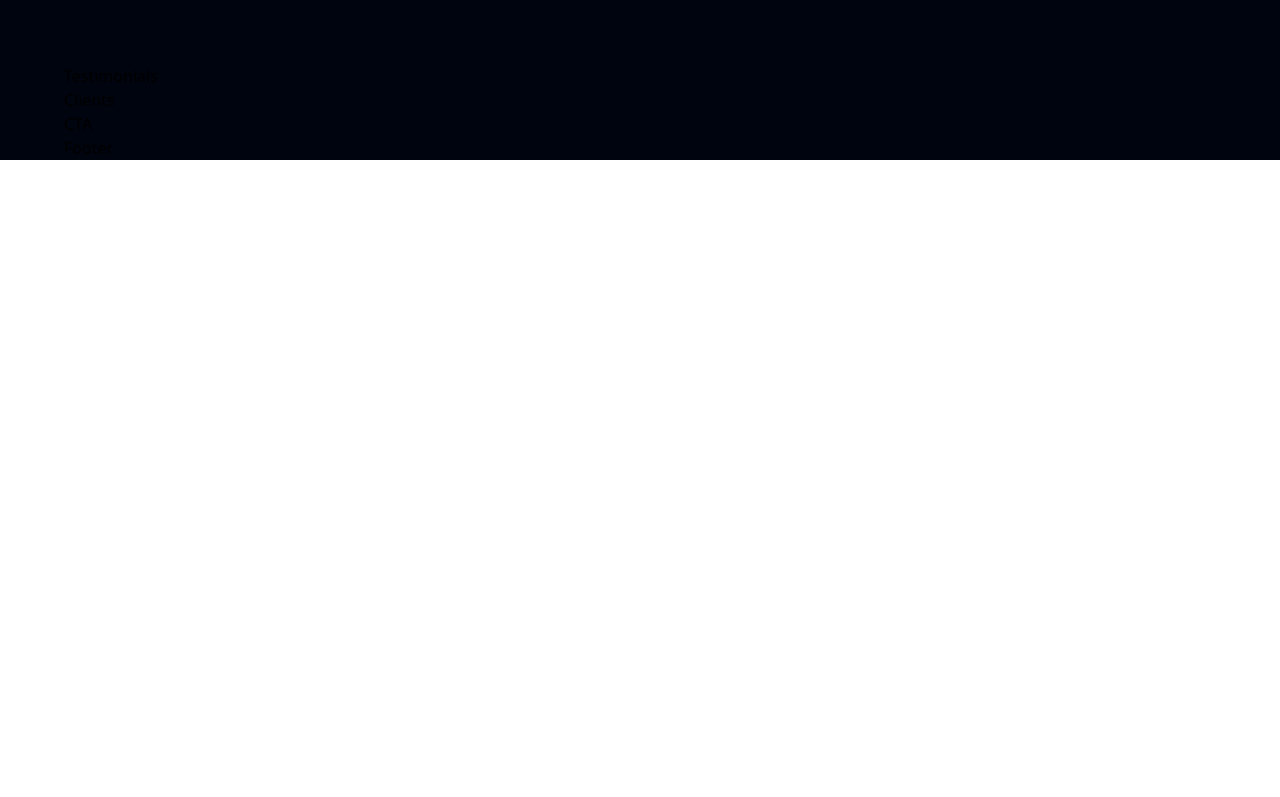
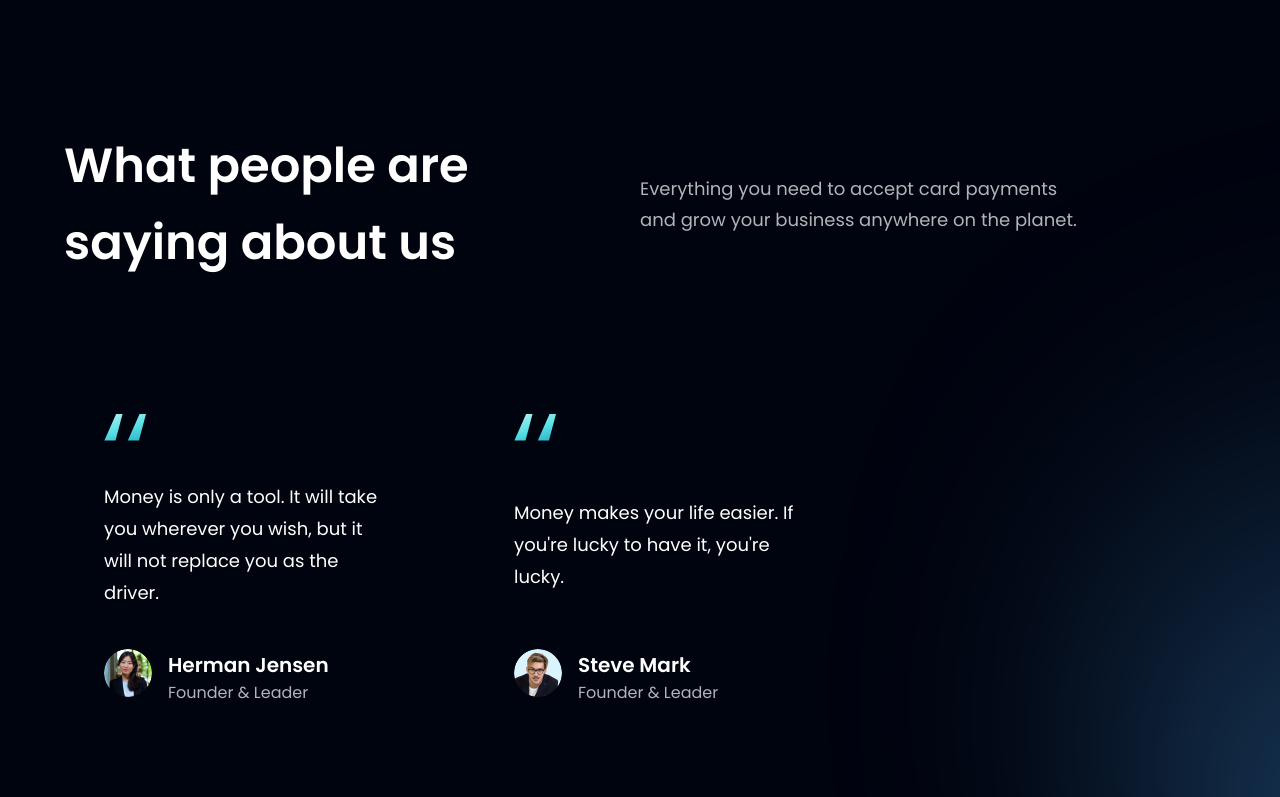
Before and after one commit to rushdy87/hoo-bank, a React (Create React App) app: page / in a window 1280 px wide. Shown: the part 2763-3560 px from the top of the page. Before the commit the page ends 2923 px from the top, so only its background shows below. Built offline with nearby package versions, Linux system fonts and the light colour scheme; the HTML template or start-up script is replaced by a standard one.

Commit message:
Testimonials, and FeedbackCard components

```diff
--- a/src/components/FeedbackCard.jsx
+++ b/src/components/FeedbackCard.jsx
@@ -1,5 +1,26 @@
-const FeedbackCard = () => {
-  return <div>FeedbackCard</div>;
-};
+import { quotes } from '../assets';
+const FeedbackCard = ({ content, name, title, img }) => (
+  <div className="flex justify-between flex-col px-10 py-12 rounded-[20px] max-w-[370px] md:mr-10 sm:mr-5 mr-0 my-5 feedback-card">
+    <img
+      src={quotes}
+      alt="double_quotes"
+      className="w-[42px] h-[27px] object-contain"
+    />
+    <p className="font-poppins font-normal text-[18px] leading-[32px] text-white my-10">
+      {content}
+    </p>
+    <div className="flex flex-row">
+      <img src={img} alt={name} className="w-[48px] h-[48px] rounded-full" />
+      <div className="flex flex-col ml-4">
+        <h4 className="font-poppins font-semibold text-[20px] leading-[32px] text-white">
+          {name}
+        </h4>
+        <p className="font-poppins font-normal text-[16px] leading-[24px] text-dimWhite">
+          {title}
+        </p>
+      </div>
+    </div>
+  </div>
+);
 
 export default FeedbackCard;
--- a/src/components/Testimonials.jsx
+++ b/src/components/Testimonials.jsx
@@ -1,5 +1,31 @@
-const Testimonials = () => {
-  return <div>Testimonials</div>;
-};
+import { feedback } from '../constants';
+import styles from '../style';
+import FeedbackCard from './FeedbackCard';
+
+const Testimonials = () => (
+  <section
+    id="clints"
+    className={`${styles.paddingY} ${styles.flexCenter} flex-col relative`}
+  >
+    <div className="absolute z-0 w-[60%] h-[60%] -right-[50%] rounded-full blue__gradient" />
+    <div className="w-full flex justify-between items-center md:flex-row flex-col sm:mb-16 mb-6 relative z-[1]">
+      <h2 className={styles.heading2}>
+        What people are
+        <br className="sm:block hidden" /> saying about us
+      </h2>
+      <div className="w-full md:mt-0 mt-6">
+        <p className={`${styles.paragraph} text-left max-w-[450px]`}>
+          Everything you need to accept card payments and grow your business
+          anywhere on the planet.
+        </p>
+      </div>
+    </div>
+    <div className="flex flex-wrap sm:justify-start justify-center w-full feedback-container relative z-[1]">
+      {feedback.map((card) => (
+        <FeedbackCard key={card.id} {...card} />
+      ))}
+    </div>
+  </section>
+);
 
 export default Testimonials;
```
